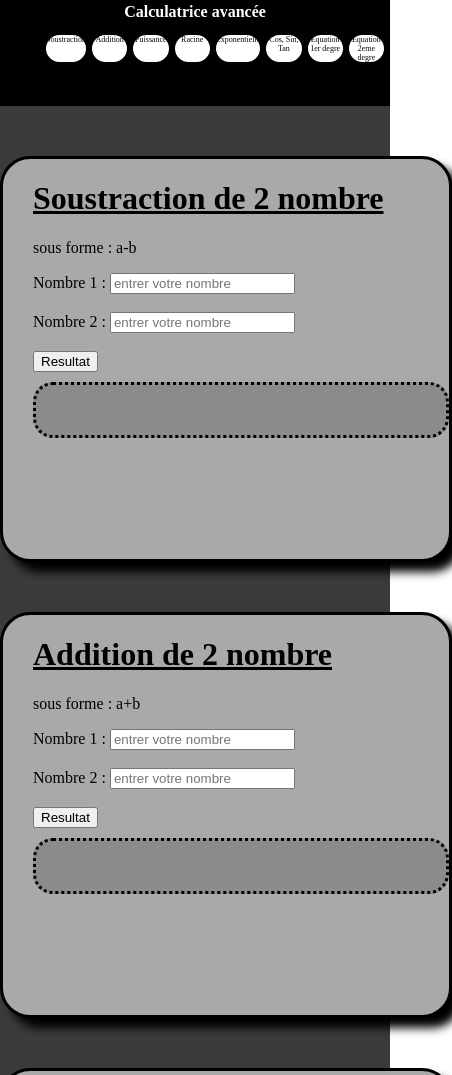
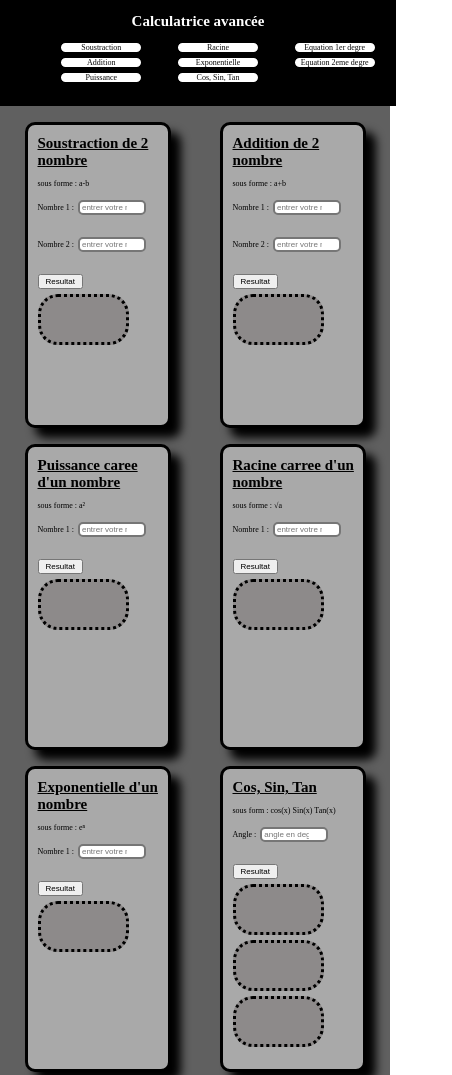
Before and after one commit to Atg1997/clacule, a plain HTML site: page index.html in a window 390 px wide. Shown: the top 1075 px of the page, 452 px wide, since content can reach past the window. Drawn offline with Linux system fonts and the light colour scheme.

Commit message:
Add files via upload

```diff
--- a/index.html
+++ b/index.html
@@ -11,15 +11,20 @@
     <div class="menu">
         <h1> Calculatrice avancée  </h1>
         <ul >
+        <div id="m1">
             <li><a href="#Sous" class="lien">Soustraction </a></li>
             <li><a href="#add" class="lien">Addition</a></li>
             <li><a href="#puis" class="lien">Puissance</a></li>
+        </div>
+        <div id="m2">
             <li><a href="#racine" class="lien">Racine</a></li>
             <li><a href="#exp" class="lien">Exponentielle</a></li>
             <li><a href="#trigo" class="lien">Cos, Sin, Tan</a></li>
+        </div>
+        <div id="m3">
             <li><a href="#premiere" class="lien">Equation 1er degre</a></li>
             <li><a href="#deuxieme" class="lien">Equation 2eme degre</a></li>
-
+        </div>
         </ul>
     </div>
 <div class="one">
@@ -34,6 +39,7 @@
             <input type="number" name="" id="nbr2" placeholder="entrer votre nombre" required>
             <br><br>
             <button onclick="Soustraction()">Resultat</button>
+            <div class="decor"></div>
             <div id="ResultatSous"></div>
         </div>
 
--- a/js.css
+++ b/js.css
@@ -1,122 +1,13 @@
-@media only screen and (max-width: 600px) {
-    body {
-        width:300px;
-        height:300px;
-        margin: 0px;
-        padding: 0px;
-
-
-    }
-    .menu{
-        font-size: 8px;
-        border-style: solid;
-        border-color: black;
-        background-color: black;
-        color: rgb(255, 255, 255);
-        position: sticky;
-        top: 0px;
-        width: auto;
-        height:100px ;
-        text-align: center;
-    }
-    .menu h1 {
-      text-align: center;
-      margin-top: 0px;
-
-    }
-    ul {
-        display: flex;
-        justify-content: space-around;
-
-
-    }
-    .lien {
-        text-decoration: none;
-        color:rgb(8, 8, 8);
-    }
-    a:hover{
-        color: red;
-        transition: 0.1s ease ;
-        display: block;
-
-        background-color: rgb(138, 134, 134);
-        border-style: solid;
-        border-radius: 30px;
-    }
-    li {
-
-        list-style-type: none;
-        padding-left: 0px;
-        border-style:solid;
-        border-radius: 30px;
-        border-color: black;
-        background-color: white;
-        width: 50px;
-        cursor: pointer;
-
-
-    }
-    .one {
-        display: flex;
-        justify-content:space-around;
-        background-color: rgb(59, 59, 59);
-        flex-wrap: wrap;
-        width: 100%;
-        margin-bottom: 20px;
-    }
-    .premiere, .deuxieme, .add,
-     .Sous, .puis, .racine, .exp,
-     .trigo{
-        border-style: solid;
-        border-radius: 10px;
-        box-shadow:10px 10px 10px black ;
-        background-color: darkgray;
-        width: 166x;
-        height: 140px;
-        padding-left: 10px;
-        cursor: pointer;
-        margin-top: 16px;
-    }
-    input {
-        list-style-type: none;
-    }
-    #resultat1, #resultat2, #delta, #ResultatSous,
-    #ResultatAdd, #ResultatPuis, #ResultatRac, #ResultatExp,
-    #ResultatTrigo1 ,#ResultatTrigo2 , #ResultatTrigo3{
-        border-style: dotted;
-        border-radius: 20px;
-        background-color: rgb(141, 138, 138) ;
-        width: 140px;
-        height: 10px;
-        margin-top: 10px;
-        padding-top: 10px;
-        padding-left: 10px;
-    }
-    .page li {
-          text-align: center;
-    }
-    .footer{
-        margin: top 50px;
-        color: white;
-        background-color: black;
-        width: 100%;
-        height:100px ;
-        text-align: center;
-    }
-}
-
-
-
-
 
 body {
-    width:auto ;
+
     height:600px ;
     margin: 0px;
     padding: 0px;
 
 }
 .menu{
+    position: absolute;
     border-style: solid;
     border-color: black;
     background-color: black;
@@ -124,20 +15,22 @@ body {
     position: sticky;
     top: 0px;
     width: auto;
-    height:100px ;
+    height:200px ;
     text-align: center;
 }
 .menu h1 {
   text-align: center;
-  margin-top: 0px;
+
+
 
 }
 ul {
     display: flex;
-    justify-content: space-around;
+    justify-content: space-between;
 
 
 }
+
 .lien {
     text-decoration: none;
     color:rgb(8, 8, 8);
@@ -194,11 +87,11 @@ input {
     border-style: dotted;
     border-radius: 20px;
     background-color: rgb(141, 138, 138) ;
-    width: 400px;
+    width: 80px;
     height: 40px;
-    margin-top: 10px;
-    padding-top: 10px;
-    padding-left: 10px;
+    margin-top: 5px;
+    padding-top: 5px;
+    padding-left: 5px;
 }
 .page li {
       text-align: center;
@@ -211,3 +104,112 @@ input {
     height:100px ;
     text-align: center;
 }
+
+
+  @media only screen and (max-width: 500px)  {
+    body{
+        margin: 0px;
+        padding: 0px;
+
+    }
+    h1 { font-size: 15px;}
+    p, input, label, button{font-size: 8px;}
+    input {border-style: solid;
+            border-radius: 5px;
+            width: 60px;}
+     .menu{
+         font-size: 8px;
+         border-style: solid;
+         border-color: black;
+         background-color: black;
+         color: rgb(255, 255, 255);
+         position: sticky;
+         top: 0px;
+         width: 100%;
+         height:100px ;
+         text-align: center;
+     }
+     ul {
+        display: flex;
+        justify-content: space-around;
+     }
+
+     .lien {
+         text-decoration: none;
+         color:rgb(8, 8, 8);
+         padding-top: 5px;
+     }
+     a:hover{
+
+         color: rgb(11, 11, 11);
+         transition: 0.2s linear;
+         font-size: 9px;
+         padding: 0px;
+         height: 40px;
+         border-radius: 10px;
+     }
+     li {
+
+         list-style-type: none;
+         padding-left: 0px;
+         border-style:solid;
+         border-radius: 10px;
+         border-color: black;
+         background-color: white;
+         width: 80px;
+         cursor: pointer;
+
+
+     }
+     .one {
+         display: flex;
+         justify-content:space-around;
+         background-color: rgb(96, 96, 96);
+         flex-wrap: wrap;
+           width: 100%;
+         margin-bottom: 20px;
+          }
+
+
+     .premiere, .deuxieme, .add,
+      .Sous, .puis, .racine, .exp,
+      .trigo{
+        box-sizing:content-box;
+         border-style: solid;
+         border-radius: 10px;
+         box-shadow:10px 10px 10px black ;
+         background-color: darkgray;
+         width: 130px;
+         height: 300px;
+         padding-left: 10px;
+         cursor: pointer;
+         margin-top: 16px;
+     }
+     input {
+         list-style-type: none;
+     }
+
+
+    #resultat1, #resultat2, #delta, #ResultatSous,
+     #ResultatAdd, #ResultatPuis, #ResultatRac, #ResultatExp,
+     #ResultatTrigo1 ,#ResultatTrigo2 , #ResultatTrigo3{
+        font-size: 10px;
+        }
+
+     .page li {
+           text-align: center;
+           font-size: 10px;
+     }
+     .page:hover{
+       transition: none;
+     }
+     .footer{
+         margin: top 50px;
+         color: white;
+         background-color: black;
+         width: 100%;
+         height:100px ;
+         text-align: center;
+
+     }
+ }
```
